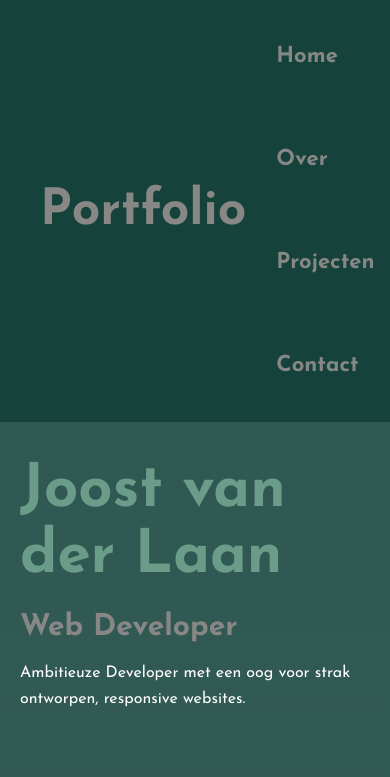
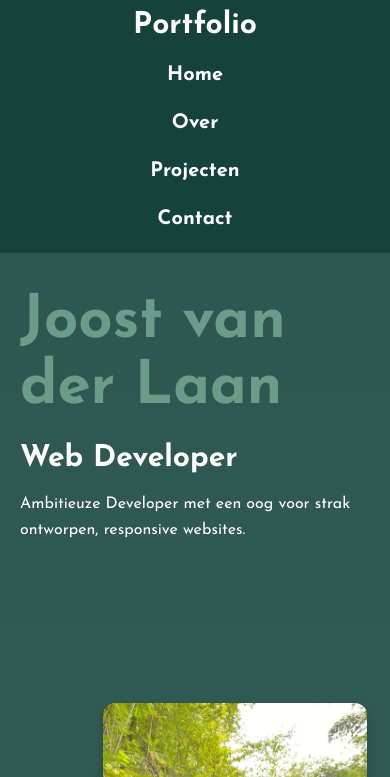
Before and after one commit to JoostVDL4/Portfolio, a plain HTML site: page index.html in a window 390 px wide. Shown: the top 777 px of the page. Drawn offline with Linux system fonts and the light colour scheme.

Commit message:
header responsive en tekst wit gemaakt

```diff
--- a/index.html
+++ b/index.html
@@ -148,7 +148,7 @@
             </div>
             <h2 class="cardLanguagesTitle">Github:</h2> <a target="_blank"
                 href="https://github.com/JoostVDL4/blackjack"><i class="fa-brands fa-github"></i></a>
-            <a target="_blank" class="cardButton" role="button" href="https://blackjack.joostvdlaan.com/">
+            <a target="_blank" class="cardButton" role="button" href="https://cards.joostvdlaan.com/">
                 <span class="cardButtonText">Live Project</span>
             </a>
 
--- a/scss/components/header.scss
+++ b/scss/components/header.scss
@@ -10,7 +10,7 @@ header {
 
 .nav__Items > a {
     text-decoration: none;
-    color: rgb(135, 135, 133);
+    color: white;
     font-size: 1.5rem;
     font-weight: bold;
     transition: all 1.3s ease;
@@ -29,15 +29,30 @@ header {
 .logo {
     font-size: 2.5em;
     font-weight: bold;
-    color: rgb(135, 135, 133);
+    color: white;
 }
 
 @media (max-width: 800px) {
 
-    .nav__Items{
+    header {
+        flex-direction: column;
+        justify-content: center;
+        padding: 1rem;
+    }
+
+    .logo {
+        margin-bottom: 1rem;
+        font-size: 3rem;
+    }
+
+    .nav__Items {
         display: flex;
         flex-direction: column;
-        justify-content: center;
-        gap:2rem;
+        align-items: center;
+    }
+
+    .nav__Items > a {
+        padding:1.4rem;
+        font-size:2rem;
     }
 }
--- a/scss/components/intro.scss
+++ b/scss/components/intro.scss
@@ -39,7 +39,7 @@
 .introSubTitle {
     font-size: 4rem;
     margin-bottom: 1.5rem;
-    color: rgb(135, 135, 133);
+    color: white;
     line-height: 1.2;
 }
 
--- a/scss/components/projects.scss
+++ b/scss/components/projects.scss
@@ -162,6 +162,12 @@
 
 
 @media (max-width: 1024px) {
+
+
+    .projects__Title {
+        margin-left:2.5rem;
+    }
+
     .projects {
         grid-template-columns: repeat(1, 1fr);
         width:100vw;
```
Also changed, not shown: css/style.css, 1 other file.
